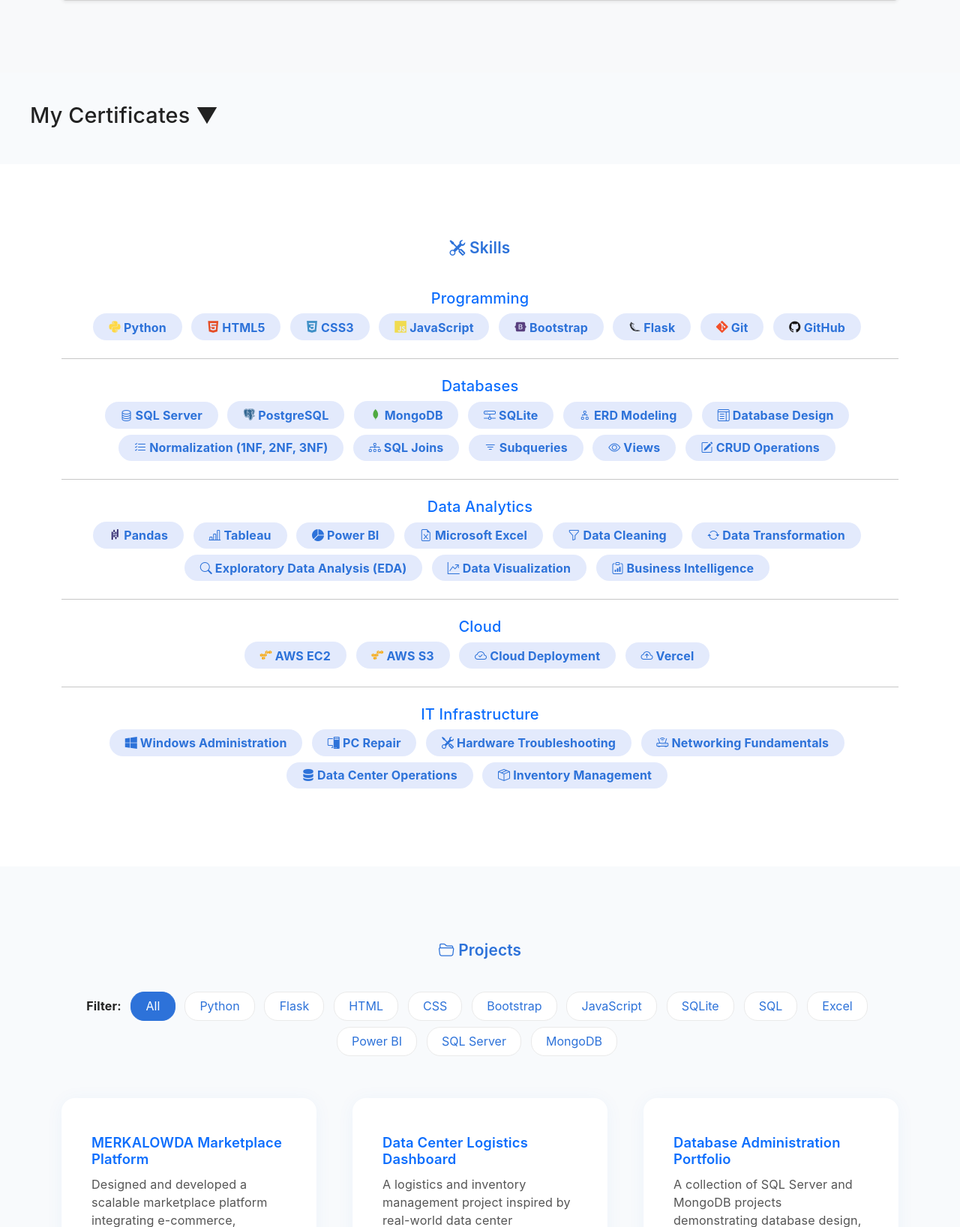
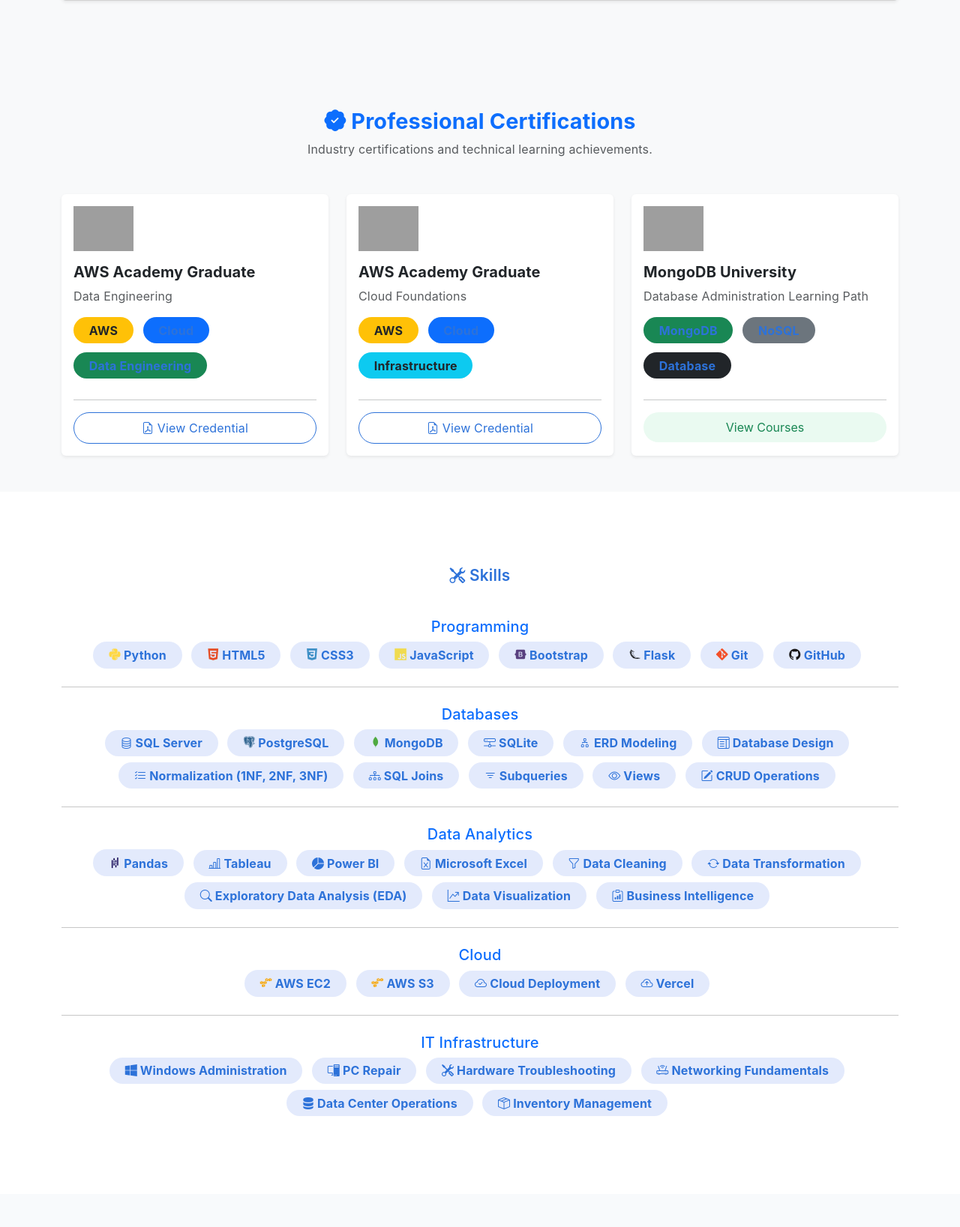
Before and after one commit to tmaster001/tlindor-portfolio, a Flask app: page / in a window 1280 px wide. Shown: the part 1882-3519 px from the top of the page at 75% size. Run offline with Flask 3, Linux system fonts and the light colour scheme; grey boxes are pictures that could not be loaded.

Commit message:
Add professional certifications section to hello.html

```diff
--- a/templates/hello.html
+++ b/templates/hello.html
@@ -140,60 +140,295 @@ Aspiring Software Developer | IT Generalist | Database Administration | Cloud &
 
     </div>
 </section>
-<section id="certificates">
-  <h2 style="cursor:pointer;" onclick="toggleCertificates()">My Certificates ▼</h2>
-  <div id="certificates-container" style="display:none;">
-    <div class="certificate-grid">
-      <div class="certificate">
-        <embed src="static/certificates/AWS_Academy_Graduate___AWS_Academy_Data_Engineering_Badge20250815-30-xl5rdr.pdf" type="application/pdf" width="100%" height="500px" />
-        <p>AWS Academy Graduate - Data Engineering</p>
+<!-- Professional Certifications -->
+
+<section id="certificates" class="section bg-light py-5">
+
+    <div class="container">
+
+        <div class="text-center mb-5">
+
+            <h2 class="fw-bold text-primary">
+                <i class="bi bi-patch-check-fill"></i>
+                Professional Certifications
+            </h2>
+
+            <p class="text-muted">
+                Industry certifications and technical learning achievements.
+            </p>
+
         </div>
-      <div class="certificate">
-        <embed src="static/certificates/AWS_Academy_Graduate___AWS_Academy_Cloud_Foundations_Badge20250815-32-1k90x9.pdf" type="application/pdf" width="100%" height="500px" />
-        <p>AWS Academy Graduate - Cloud Foundations</p>
+
+        <div class="row g-4">
+
+            <!-- AWS Data Engineering -->
+
+            <div class="col-lg-4 col-md-6">
+
+                <div class="card shadow-sm h-100 border-0">
+
+                    <div class="card-body">
+
+                        <img src="static/logos/aws.png"
+                             class="mb-3"
+                             style="height:60px;">
+
+                        <h5 class="fw-bold">
+                            AWS Academy Graduate
+                        </h5>
+
+                        <p class="text-muted">
+                            Data Engineering
+                        </p>
+
+                        <span class="badge bg-warning text-dark">AWS</span>
+                        <span class="badge bg-primary">Cloud</span>
+                        <span class="badge bg-success">Data Engineering</span>
+
+                        <hr>
+
+                        <a href="static/certificates/AWS_Academy_Graduate___AWS_Academy_Data_Engineering_Badge20250815-30-xl5rdr.pdf"
+                           target="_blank"
+                           class="btn btn-outline-primary w-100">
+
+                            <i class="bi bi-file-earmark-pdf"></i>
+                            View Credential
+
+                        </a>
+
                     </div>
-      <div class="certificate">
-        <embed src="static/certificates/Connecting to a MongoDB Database-thierry-lindor.pdf" type="application/pdf" width="100%" height="500px" />
-        <p>Connecting to a MongoDB Database</p>
+
                 </div>
-      <div class="certificate">
-        <embed src="static/certificates/Getting Started with MongoDB Atlas_thierry_lindor.pdf" type="application/pdf" width="100%" height="500px" />
-        <p>Getting Started with MongoDB Atlas</p>
+
             </div>
-      <div class="certificate">
-        <embed src="static/certificates/MongoDB and the Document Model_thierry-lindor.pdf" type="application/pdf" width="100%" height="500px" />
-        <p>MongoDB and the Document Model</p>
+
+
+
+            <!-- AWS Cloud Foundations -->
+
+            <div class="col-lg-4 col-md-6">
+
+                <div class="card shadow-sm h-100 border-0">
+
+                    <div class="card-body">
+
+                        <img src="static/logos/aws.png"
+                             class="mb-3"
+                             style="height:60px;">
+
+                        <h5 class="fw-bold">
+                            AWS Academy Graduate
+                        </h5>
+
+                        <p class="text-muted">
+                            Cloud Foundations
+                        </p>
+
+                        <span class="badge bg-warning text-dark">AWS</span>
+                        <span class="badge bg-primary">Cloud</span>
+                        <span class="badge bg-info text-dark">Infrastructure</span>
+
+                        <hr>
+
+                        <a href="static/certificates/AWS_Academy_Graduate___AWS_Academy_Cloud_Foundations_Badge20250815-32-1k90x9.pdf"
+                           target="_blank"
+                           class="btn btn-outline-primary w-100">
+
+                            <i class="bi bi-file-earmark-pdf"></i>
+                            View Credential
+
+                        </a>
+
                     </div>
-      <div class="certificate">
-        <embed src="static/certificates/MongoDB CRUD Operations_Insert and Find Documents_thierry_lindor.pdf" type="application/pdf" width="100%" height="500px" />
-        <p>MongoDB CRUD Operations - Insert and Find Documents</p>
+
                 </div>
-      <div class="certificate">
-        <embed src="static/certificates/MongoDB CRUD Operations_Modifying Query Results_thierry_lindor.pdf" type="application/pdf" width="100%" height="500px" />
-        <p>MongoDB CRUD Operations - Modifying Query Results</p>
+
             </div>
-      <div class="certificate">
-        <embed src="static/certificates/MongoDB CRUD Operations_Replace and Delete Documents_thierry_lindor.pdf" type="application/pdf" width="100%" height="500px" />
-        <p>MongoDB CRUD Operations - Replace and Delete Documents</p>
+
+
+
+            <!-- MongoDB Learning Path -->
+
+            <div class="col-lg-4 col-md-6">
+
+                <div class="card shadow-sm h-100 border-0">
+
+                    <div class="card-body">
+
+                        <img src="static/logos/mongodb.png"
+                             class="mb-3"
+                             style="height:60px;">
+
+                        <h5 class="fw-bold">
+                            MongoDB University
+                        </h5>
+
+                        <p class="text-muted">
+
+                            Database Administration Learning Path
+
+                        </p>
+
+                        <span class="badge bg-success">MongoDB</span>
+                        <span class="badge bg-secondary">NoSQL</span>
+                        <span class="badge bg-dark">Database</span>
+
+                        <hr>
+
+                        <button class="btn btn-success w-100"
+                                data-bs-toggle="collapse"
+                                data-bs-target="#mongodbCertificates">
+
+                            View Courses
+
+                        </button>
+
                     </div>
-      <div class="certificate">
-        <embed src="static/certificates/MongoDB Data Modeling Intro_thierry_lindor.pdf" type="application/pdf" width="100%" height="500px" />
-        <p>MongoDB Data Modeling Introduction</p>
+
                 </div>
-      <div class="certificate">
-        <embed src="static/certificates/MongoDB Indexes_thierry_indor.pdf" type="application/pdf" width="100%" height="500px" />
-        <p>MongoDB Indexes</p>
+
             </div>
-      <div class="certificate">
-        <embed src="static/certificates/Self-Managed Server Administration_thierry_lindor.pdf" type="application/pdf" width="100%" height="500px" />
-        <p>Self-Managed Server Administration</p>
+
         </div>
-      <div class="certificate">
-        <embed src="static/certificates/The MongoDB Shell_thierry_lindor.pdf" type="application/pdf" width="100%" height="500px" />
-        <p>The MongoDB Shell</p>
+
+
+
+        <!-- MongoDB Courses -->
+
+        <div class="collapse mt-4" id="mongodbCertificates">
+
+            <div class="card shadow-sm">
+
+                <div class="card-body">
+
+                    <h4 class="mb-4">
+
+                        MongoDB University Courses
+
+                    </h4>
+
+                    <ul class="list-group">
+
+                        <li class="list-group-item">
+
+                            <a target="_blank"
+                               href="static/certificates/Connecting to a MongoDB Database-thierry-lindor.pdf">
+
+                                Connecting to a MongoDB Database
+
+                            </a>
+
+                        </li>
+
+                        <li class="list-group-item">
+
+                            <a target="_blank"
+                               href="static/certificates/Getting Started with MongoDB Atlas_thierry_lindor.pdf">
+
+                                Getting Started with MongoDB Atlas
+
+                            </a>
+
+                        </li>
+
+                        <li class="list-group-item">
+
+                            <a target="_blank"
+                               href="static/certificates/MongoDB and the Document Model_thierry-lindor.pdf">
+
+                                MongoDB and the Document Model
+
+                            </a>
+
+                        </li>
+
+                        <li class="list-group-item">
+
+                            <a target="_blank"
+                               href="static/certificates/MongoDB CRUD Operations_Insert and Find Documents_thierry_lindor.pdf">
+
+                                CRUD Operations - Insert & Find
+
+                            </a>
+
+                        </li>
+
+                        <li class="list-group-item">
+
+                            <a target="_blank"
+                               href="static/certificates/MongoDB CRUD Operations_Modifying Query Results_thierry_lindor.pdf">
+
+                                CRUD Operations - Modify Query Results
+
+                            </a>
+
+                        </li>
+
+                        <li class="list-group-item">
+
+                            <a target="_blank"
+                               href="static/certificates/MongoDB CRUD Operations_Replace and Delete Documents_thierry_lindor.pdf">
+
+                                CRUD Operations - Replace & Delete
+
+                            </a>
+
+                        </li>
+
+                        <li class="list-group-item">
+
+                            <a target="_blank"
+                               href="static/certificates/MongoDB Data Modeling Intro_thierry_lindor.pdf">
+
+                                Data Modeling Introduction
+
+                            </a>
+
+                        </li>
+
+                        <li class="list-group-item">
+
+                            <a target="_blank"
+                               href="static/certificates/MongoDB Indexes_thierry_indor.pdf">
+
+                                MongoDB Indexes
+
+                            </a>
+
+                        </li>
+
+                        <li class="list-group-item">
+
+                            <a target="_blank"
+                               href="static/certificates/Self-Managed Server Administration_thierry_lindor.pdf">
+
+                                Self-Managed Server Administration
+
+                            </a>
+
+                        </li>
+
+                        <li class="list-group-item">
+
+                            <a target="_blank"
+                               href="static/certificates/The MongoDB Shell_thierry_lindor.pdf">
+
+                                The MongoDB Shell
+
+                            </a>
+
+                        </li>
+
+                    </ul>
+
                 </div>
+
             </div>
+
         </div>
+
+    </div>
+
 </section>
 
 
```
Lines whose indentation alone changed are shown as unchanged.
